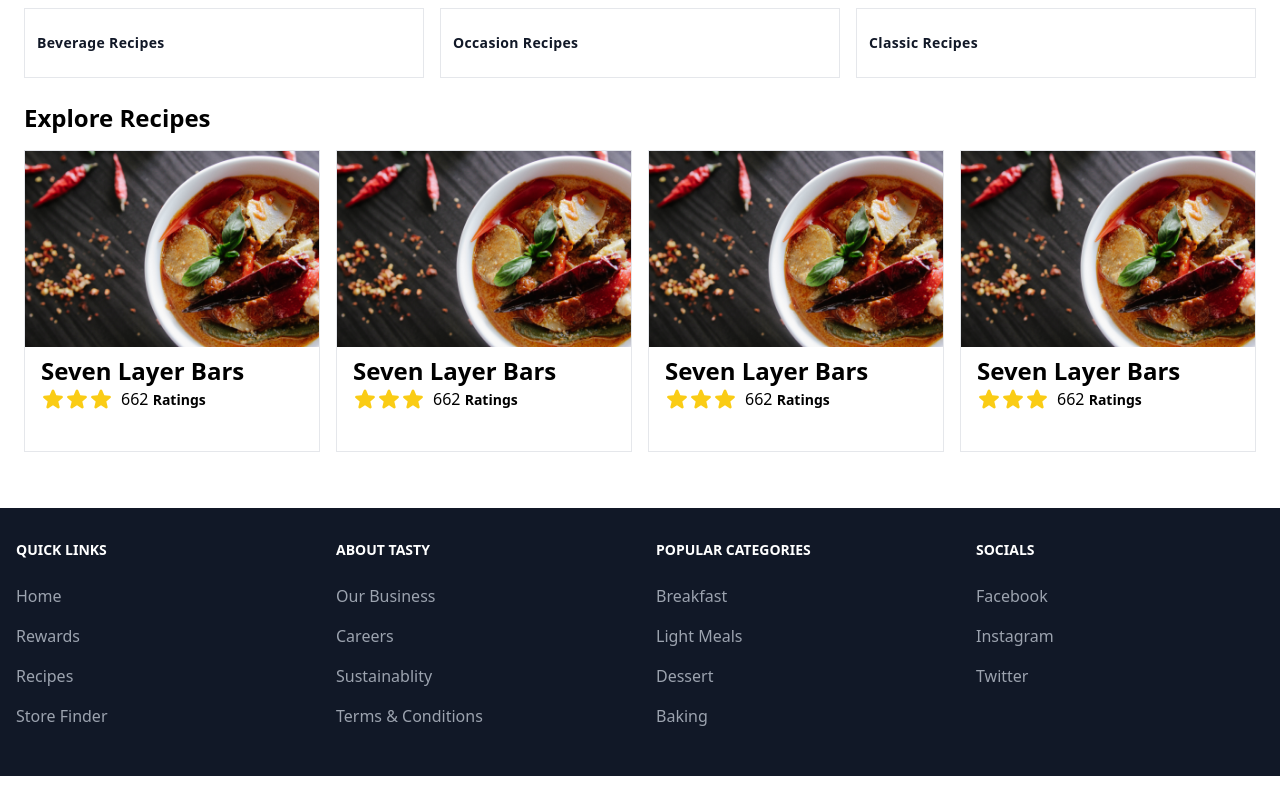
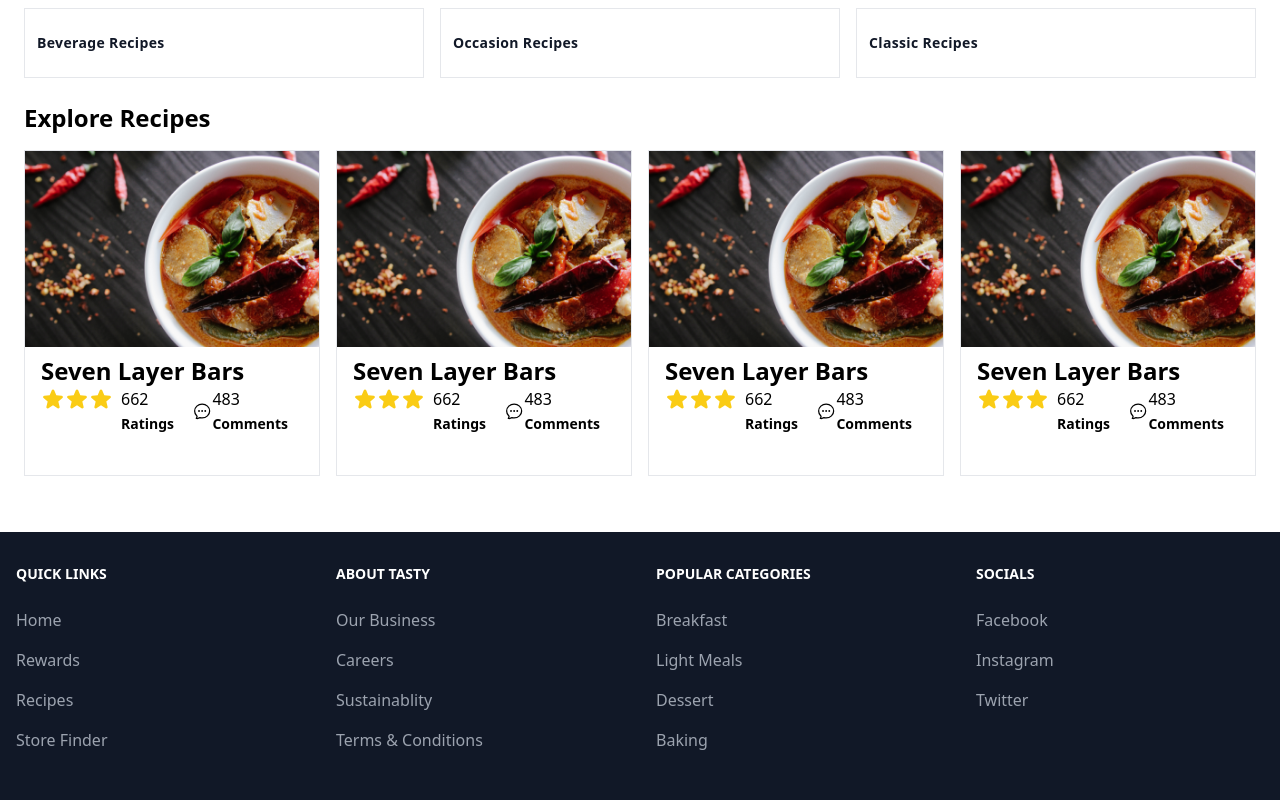
Before and after one commit to Jon-Felipe/Tasty-React, a React (Vite) app: page / in a window 1280 px wide. Shown: the part 960-1760 px from the top of the page. Before the commit the page ends 1736 px from the top, so only its background shows below. Built offline with nearby package versions, Linux system fonts and the light colour scheme.

Commit message:
added review info to recipe component

```diff
--- a/src/components/Recipe.tsx
+++ b/src/components/Recipe.tsx
@@ -1,4 +1,5 @@
 import React from 'react';
+import { ChatBubbleOvalLeftEllipsisIcon } from '@heroicons/react/24/outline';
 import foodImg from '../assets/hero-img.jpg';
 
 // components
@@ -9,19 +10,28 @@ type Props = {
   image: string;
   avgRating: number;
   ratingAmt: number;
+  reviews: number;
 };
 
-const Recipe = ({ text, image, avgRating, ratingAmt }: Props) => {
+const Recipe = ({ text, image, avgRating, ratingAmt, reviews }: Props) => {
   return (
     <article className='border'>
       <img src={foodImg} alt={text} />
       <div className='pt-2 pb-10 px-4'>
         <h3 className='text-2xl font-semibold'>{text}</h3>
-        <div className='flex gap-2'>
-          <StarRating rating={avgRating} />
-          <p>
-            {ratingAmt} <span className='font-semibold text-sm'>Ratings</span>
-          </p>
+        <div className='flex items-center gap-3'>
+          <div className='flex gap-2'>
+            <StarRating rating={avgRating} />
+            <p>
+              {ratingAmt} <span className='font-semibold text-sm'>Ratings</span>
+            </p>
+          </div>
+          <div className='flex items-center'>
+            <ChatBubbleOvalLeftEllipsisIcon className='h-5 w-6' />
+            <p>
+              {reviews} <span className='font-semibold text-sm'>Comments</span>
+            </p>
+          </div>
         </div>
       </div>
     </article>
--- a/src/pages/Home.tsx
+++ b/src/pages/Home.tsx
@@ -66,6 +66,7 @@ const Home = (props: Props) => {
                 image={recipe.image}
                 avgRating={recipe.averate_rating}
                 ratingAmt={recipe.ratings}
+                reviews={recipe.reviews}
               />
             );
           })}
```
